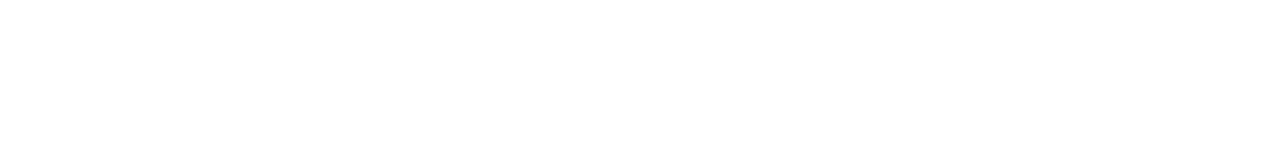
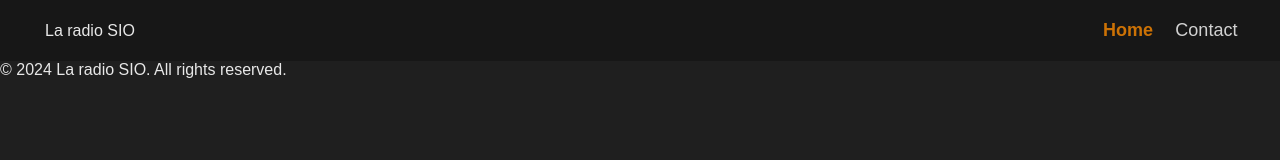
Before and after one commit to lorenzo-bnc/SIO-Radio, a plain HTML site: page index.html in a window 1280 px wide. Drawn offline with Linux system fonts and the light colour scheme.

Commit message:
four commit

```diff
--- a/CSS/styles.css
+++ b/CSS/styles.css
@@ -0,0 +1,43 @@
+*{
+    margin: 0;
+    padding: 0;
+    box-sizing: border-box;
+    font-family: 'Poppins', sans-serif;
+}
+
+body{
+    background-color: #1f1f1f;
+    color: #e8e8e8;
+}
+
+nav{
+    display: flex;
+    align-items: center;
+    background-color: #171717;
+    margin: auto;
+    justify-content: space-between;
+    padding: 10px 45px;
+}
+
+ul{
+    list-style: none;
+    display: flex;
+    align-items: center;
+    gap: 20%;
+    padding: 10px 20px;
+}
+
+li a{
+    text-decoration: none;
+    color: #d2d2d2;
+    font-size: 18px;
+    transition: color 0.3s ease;
+}
+li a:hover{
+    color: rgba(255, 140, 0, 0.781);
+}
+
+.active{
+    font-weight: bold;
+    color: rgba(255, 140, 0, 0.781);
+}
--- a/index.html
+++ b/index.html
@@ -8,6 +8,22 @@
     <script src="./JS/main.js"></script>
 </head>
 <body>
+    <header>
+        <nav>
+            <p>La radio SIO</p>
+            <ul>
+                <li><a href="#" class="active">Home</a></li>
+                <li><a href="./HTML/contact.html">Contact</a></li>
+            </ul>
+        </nav>
+    </header>
 
+    <main>
+
+    </main>
+
+    <footer>
+        <p>&copy; 2024 La radio SIO. All rights reserved.</p>
+    </footer>
 </body>
 </html>
```
